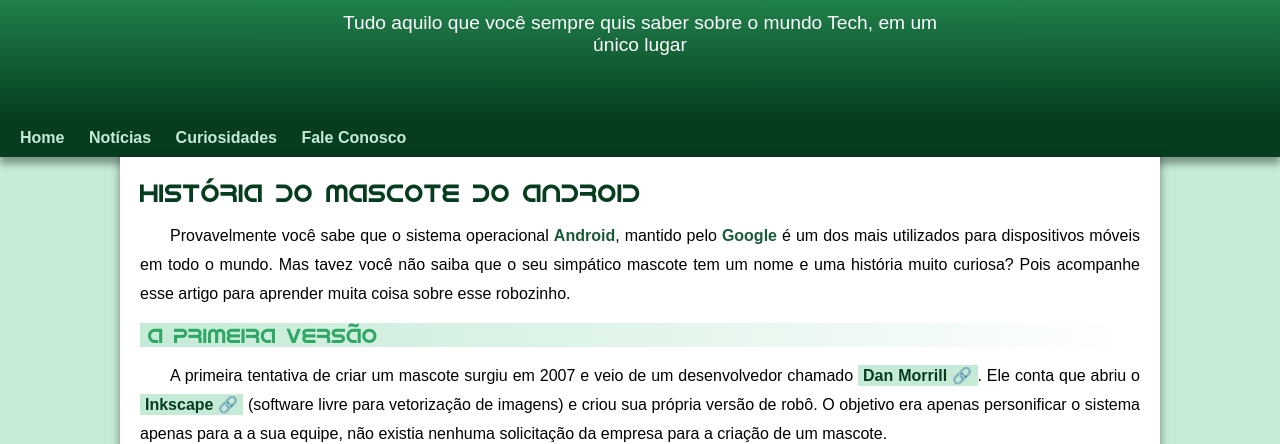
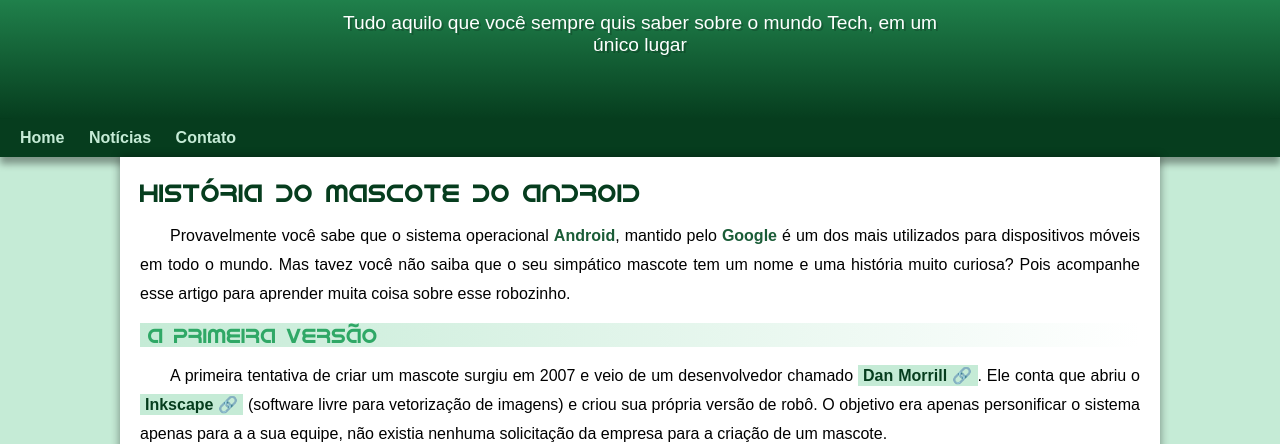
Before and after one commit to diogoluc30/html-css, a plain HTML site: page desafios/d010/android.html in a window 1280 px wide. Shown: the part 71-515 px from the top of the page. Drawn offline with Linux system fonts and the light colour scheme.

Commit message:
problema de padding corrigido

```diff
--- a/desafios/d010/android.html
+++ b/desafios/d010/android.html
@@ -15,8 +15,7 @@
     <nav>
         <a href="#">Home</a>
         <a href="#">Notícias</a>
-        <a href="#">Curiosidades</a>
-        <a href="#">Fale Conosco</a>
+        <a href="#">Contato</a>
     </nav>
     <main>
         <article>
--- a/desafios/d010/estilo/style.css
+++ b/desafios/d010/estilo/style.css
@@ -57,9 +57,10 @@ header > p {
     color: white;
     max-width: 600px;
     margin: auto;
-    margin-bottom: 20px;
+    padding-bottom: 30px;
     padding-left: 10px;
     padding-right: 10px;
+    text-shadow: 2px 2px 0px rgba(0, 0, 0, 0.192);
 }
 
 nav {
```
